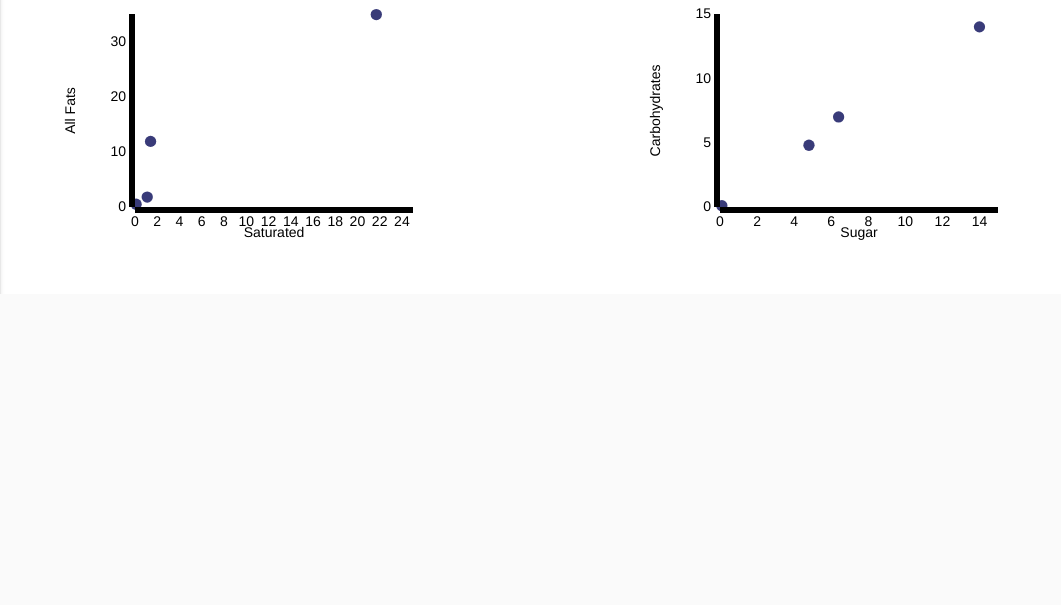
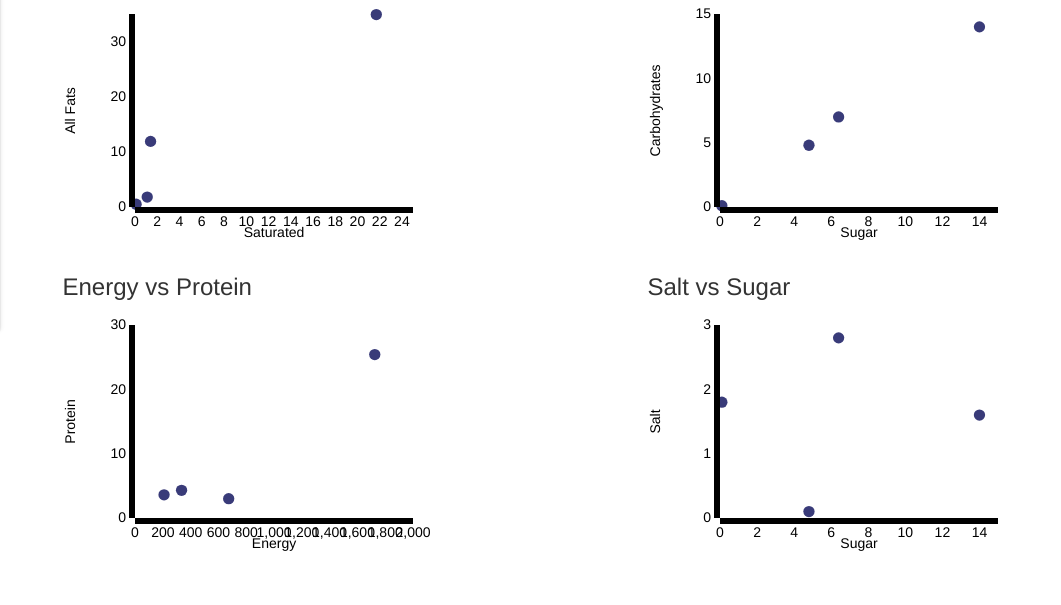
Before and after one commit to abonello/food_nutrition, a Flask app: page /dashboard in a window 1280 px wide. Shown: the part 531-1136 px from the top of the page, without its empty margins (0-1061 px from the left). Before the commit the page ends 825 px from the top, so only its background shows below. Run offline with Flask 2, Linux system fonts and the light colour scheme; some libraries are stand-ins or nearby versions.

Commit message:
Added all 4 scatter plots.

```diff
--- a/templates/dashboard.html
+++ b/templates/dashboard.html
@@ -24,6 +24,14 @@
                     <h3>Carbohydrates vs Sugar</h3>
                     <div id="scatterChart2"></div>
                 </div>
+                <div class="col col-md-6">
+                    <h3>Energy vs Protein</h3>
+                    <div id="scatterChart3"></div>
+                </div>
+                <div class="col col-md-6">
+                    <h3>Salt vs Sugar</h3>
+                    <div id="scatterChart4"></div>
+                </div>
             </div>
         </div>
 
@@ -47,15 +55,15 @@
                 "classification": "Tomato Puree",
                 "name": "Tomato Puree",
                 "brand": "Cucina",
-                "energy1": "335kJ",
+                "energy1": "335",
                 "energy2": "79kcal",
                 "fat": "0.5",
                 "saturated": "0.1",
                 "carbohydrates": "14.0",
                 "sugar": "14.0",
                 "fibre": "1.8g",
-                "protein": "4.3g",
-                "salt": "1.6g",
+                "protein": "4.3",
+                "salt": "1.6",
                 "shop": "Aldi",
                 "notes": "Double Concentrate / 20g = 1/5-a-day"
             },
@@ -63,15 +71,15 @@
                 "classification": "Dried Tomatoes",
                 "name": "Sundried Tomatoes",
                 "brand": "Tesco",
-                "energy1": "674kJ",
+                "energy1": "674",
                 "energy2": "163kcal",
                 "fat": "11.9",
                 "saturated": "1.4",
                 "carbohydrates": "7.0",
                 "sugar": "6.4",
                 "fibre": "7.9",
-                "protein": "3.0g",
-                "salt": "2.8g",
+                "protein": "3.0",
+                "salt": "2.8",
                 "shop": "Tesco",
                 "notes": "Marinated with garlic in sunflower oil and virgin olive oil / drained"
             },
@@ -79,15 +87,15 @@
                 "classification": "Milk",
                 "name": "Semi Skimmed Milk",
                 "brand": "Tesco",
-                "energy1": "209kJ",
+                "energy1": "209",
                 "energy2": "50kcal",
                 "fat": "1.8",
                 "saturated": "1.1",
                 "carbohydrates": "4.8",
                 "sugar": "4.8",
                 "fibre": "0.0g",
-                "protein": "3.6g",
-                "salt": "0.1g",
+                "protein": "3.6",
+                "salt": "0.1",
                 "shop": "Tesco",
                 "notes": ""
             },
@@ -95,15 +103,15 @@
                 "classification": "Cheese",
                 "name": "Mature Cheddar",
                 "brand": "Creamfields",
-                "energy1": "1725kJ",
+                "energy1": "1725",
                 "energy2": "416kcal",
                 "fat": "34.9",
                 "saturated": "21.7",
                 "carbohydrates": "0.1",
                 "sugar": "0.1",
                 "fibre": "0.0g",
-                "protein": "25.4g",
-                "salt": "1.8g",
+                "protein": "25.4",
+                "salt": "1.8",
                 "shop": "Tesco",
                 "notes": "Exclusive at Tesco"
             }
@@ -113,9 +121,12 @@
 
         var scatterDimensionFatSat = facts.dimension(function(d) { return [d.saturated, d.fat]; });
         var scatterDimensionCarbSug = facts.dimension(function(d) { return [d.sugar, d.carbohydrates]; });
+        var scatterDimensionEnergyProt = facts.dimension(function(d) { return [d.energy1, d.protein]; });
+        var scatterDimensionSugSalt = facts.dimension(function(d) { return [d.sugar, d.salt]; });
         var scatterGroupFatSat = scatterDimensionFatSat.group();
         var scatterGroupCarbSug = scatterDimensionCarbSug.group();
-
+        var scatterGroupEnergyProt = scatterDimensionEnergyProt.group();
+        var scatterGroupSugSalt = scatterDimensionSugSalt.group();
 
         var scatterFatSat = dc.scatterPlot("#scatterChart1")
             .width(400)
@@ -135,9 +146,7 @@
             .colors(d3.scale.category20b())
             .symbol("circle") // cross, diamond, circle, square, triangle-down, triangle-up
             ;
-
         scatterFatSat.yAxis().ticks(4);
-
 
         var scatterCarbSug = dc.scatterPlot("#scatterChart2")
             .width(400)
@@ -157,9 +166,47 @@
             .colors(d3.scale.category20b())
             .symbol("circle") // cross, diamond, circle, square, triangle-down, triangle-up
             ;
-
         scatterCarbSug.yAxis().ticks(4);
 
+        var scatterEnergyProt = dc.scatterPlot("#scatterChart3")
+            .width(400)
+            .height(250)
+            .margins({top:15, bottom:30, left:60, right:50})
+            .dimension(scatterDimensionEnergyProt)
+            .group(scatterGroupEnergyProt)
+            .x(d3.scale.linear().domain([0, 2000])) // [min, max]
+            .y(d3.scale.linear().domain([0, 30])) // Can be left out to set automatically
+            .yAxisLabel("Protein")
+            .xAxisLabel("Energy")
+            .renderHorizontalGridLines(true)
+            .renderVerticalGridLines(true)
+            .symbolSize(10)
+            .clipPadding(22)
+            .colorAccessor(function(d) { return d.value; }) // shows if a dot represents one item or more
+            .colors(d3.scale.category20b())
+            .symbol("circle") // cross, diamond, circle, square, triangle-down, triangle-up
+            ;
+        scatterEnergyProt.yAxis().ticks(4);
+
+        var scatterSugSalt = dc.scatterPlot("#scatterChart4")
+            .width(400)
+            .height(250)
+            .margins({top:15, bottom:30, left:60, right:50})
+            .dimension(scatterDimensionSugSalt)
+            .group(scatterGroupSugSalt)
+            .x(d3.scale.linear().domain([0, 15])) // [min, max]
+            .y(d3.scale.linear().domain([0, 3])) // Can be left out to set automatically
+            .yAxisLabel("Salt")
+            .xAxisLabel("Sugar")
+            .renderHorizontalGridLines(true)
+            .renderVerticalGridLines(true)
+            .symbolSize(10)
+            .clipPadding(22)
+            .colorAccessor(function(d) { return d.value; }) // shows if a dot represents one item or more
+            .colors(d3.scale.category20b())
+            .symbol("circle") // cross, diamond, circle, square, triangle-down, triangle-up
+            ;
+        scatterSugSalt.yAxis().ticks(4);
 
 
 
```
